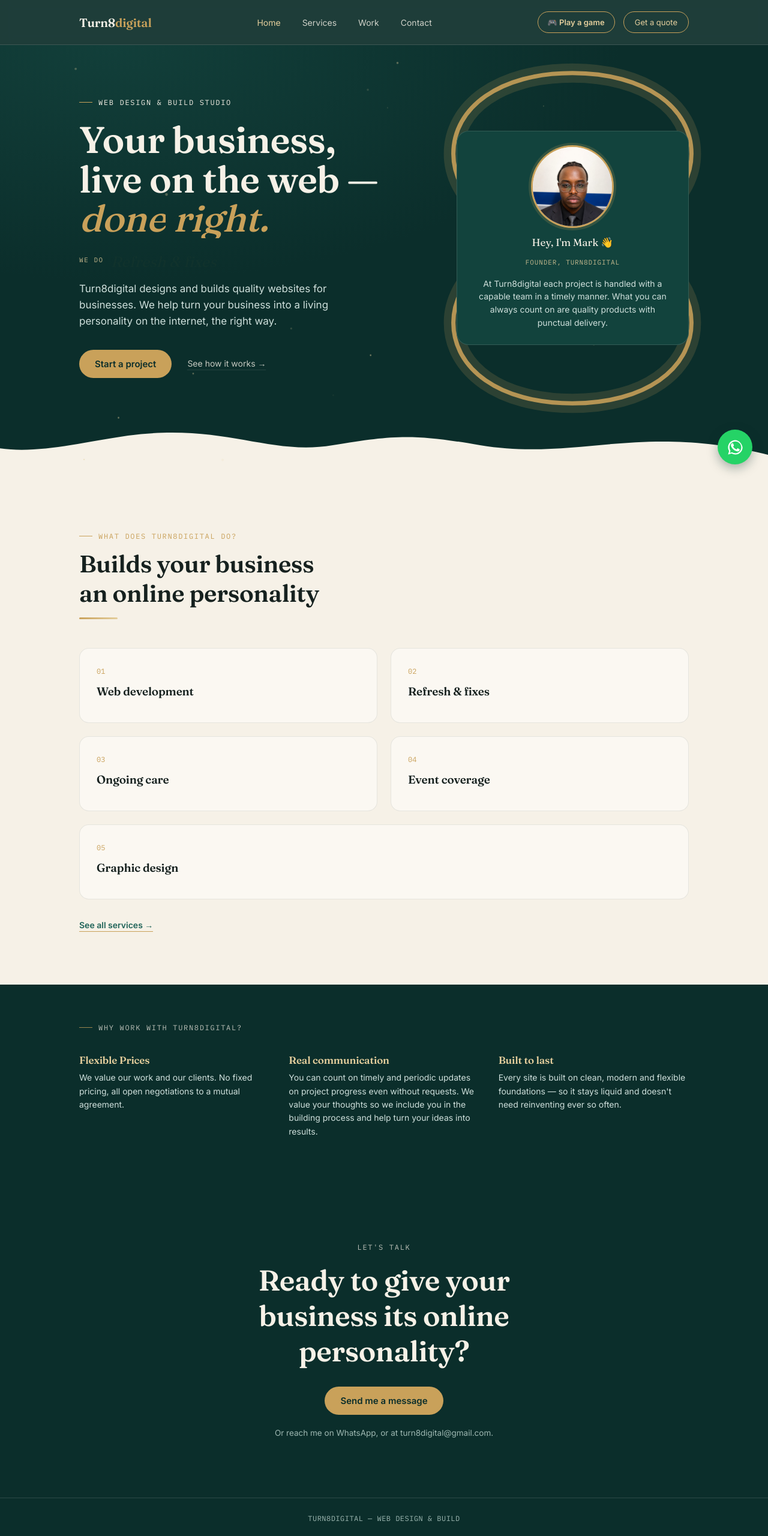
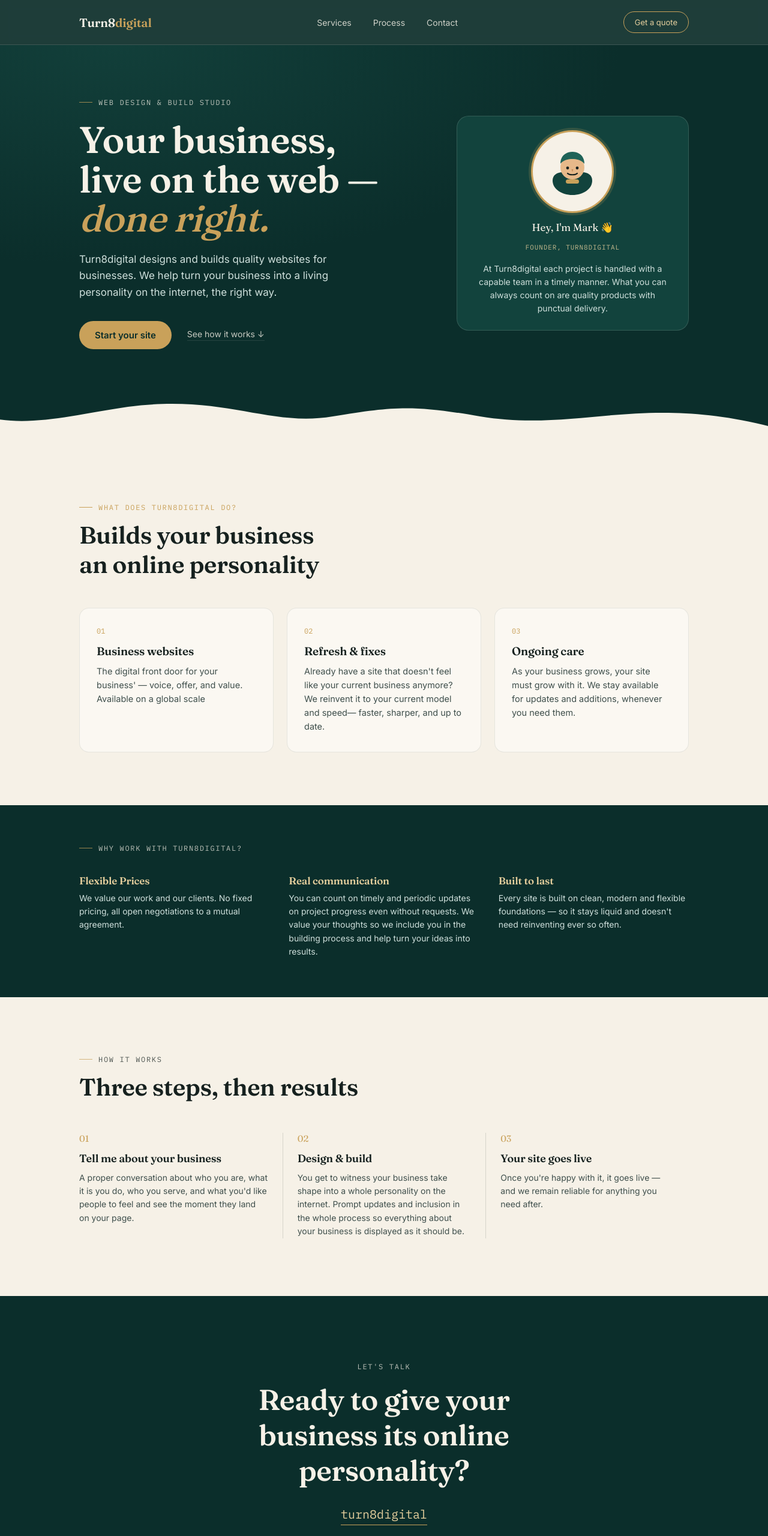
Before and after one commit to markbet2224-stack/Turn8digital, a website: page index.html in a window 1280 px wide. Shown: the top 2560 px of the page at 60% size. Drawn offline with Linux system fonts and the light colour scheme; no server answers.

Commit message:
Add files via upload

```diff
--- a/index.html
+++ b/index.html
@@ -4,59 +4,339 @@
 <meta charset="UTF-8">
 <meta name="viewport" content="width=device-width, initial-scale=1.0">
 <title>Turn8digital — Web design & build</title>
-<meta name="description" content="Turn8digital designs and builds quality websites for local businesses, plus event photography and videography.">
-<link rel="icon" href="favicon.png" type="image/png">
-<link rel="icon" href="favicon-512.png" sizes="512x512" type="image/png">
-<link rel="apple-touch-icon" href="apple-touch-icon.png">
 <link rel="preconnect" href="https://fonts.googleapis.com">
 <link rel="preconnect" href="https://fonts.gstatic.com" crossorigin>
 <link href="https://fonts.googleapis.com/css2?family=Fraunces:opsz,wght@9..144,400;9..144,500;9..144,600;9..144,700&family=Inter:wght@400;500;600;700&family=IBM+Plex+Mono:wght@400;500&display=swap" rel="stylesheet">
-<script>document.documentElement.classList.add('js')</script>
-<link rel="stylesheet" href="styles.css">
+<style>
+  :root{
+    --teal-900:#0B2E2B;
+    --teal-700:#12433D;
+    --teal-500:#1F6358;
+    --gold-500:#C9A15A;
+    --gold-300:#E4CE9C;
+    --cream-100:#F6F1E7;
+    --cream-50:#FBF8F2;
+    --ink-900:#16211F;
+    --ink-600:#3F4F4C;
+    --line: rgba(246,241,231,0.14);
+  }
+  *{box-sizing:border-box; margin:0; padding:0;}
+  html{scroll-behavior:smooth;}
+  body{
+    background:var(--cream-100);
+    color:var(--ink-900);
+    font-family:'Inter', sans-serif;
+    -webkit-font-smoothing:antialiased;
+    overflow-x:hidden;
+  }
+  h1,h2,h3{font-family:'Fraunces', serif; font-weight:600; letter-spacing:-0.01em;}
+  em{font-style:italic; font-weight:500; color:var(--gold-500);}
+  a{color:inherit; text-decoration:none;}
+  .eyebrow{
+    font-family:'IBM Plex Mono', monospace;
+    font-size:12px;
+    letter-spacing:0.14em;
+    text-transform:uppercase;
+    opacity:0.75;
+    display:flex;
+    align-items:center;
+    gap:10px;
+  }
+  .eyebrow::before{
+    content:'';
+    width:22px; height:1px;
+    background:var(--gold-500);
+    display:inline-block;
+  }
+  .eyebrow.gold{color:var(--gold-500); opacity:1;}
+  .wrap{max-width:1080px; margin:0 auto; padding:0 32px;}
+
+  /* NAV */
+  header.nav{
+    position:sticky; top:0; z-index:50;
+    background:rgba(11,46,43,0.92);
+    backdrop-filter:blur(10px);
+    border-bottom:1px solid var(--line);
+  }
+  header.nav .wrap{
+    display:flex; align-items:center; justify-content:space-between;
+    height:74px;
+  }
+  .logo{
+    font-family:'Fraunces', serif;
+    font-weight:600;
+    font-size:20px;
+    color:var(--cream-100);
+    letter-spacing:-0.01em;
+  }
+  .logo span{color:var(--gold-500);}
+  nav.links{display:flex; gap:36px;}
+  nav.links a{
+    color:var(--cream-100);
+    font-size:14px;
+    opacity:0.82;
+    transition:opacity .2s ease;
+  }
+  nav.links a:hover{opacity:1;}
+  .btn-ghost{
+    border:1px solid var(--gold-500);
+    color:var(--gold-300);
+    font-size:13px;
+    padding:9px 18px;
+    border-radius:999px;
+    transition:background .2s ease, color .2s ease;
+    white-space:nowrap;
+  }
+  .btn-ghost:hover{background:var(--gold-500); color:var(--teal-900);}
+
+  /* HERO */
+  .hero{
+    background:radial-gradient(120% 100% at 15% 0%, #123f3a 0%, var(--teal-900) 55%);
+    color:var(--cream-100);
+    padding:88px 0 0;
+    position:relative;
+  }
+  .hero .wrap{
+    display:grid;
+    grid-template-columns:1.2fr 0.8fr;
+    gap:48px;
+    align-items:center;
+    padding-bottom:64px;
+  }
+  .hero-copy h1{
+    font-size:clamp(38px, 5.4vw, 62px);
+    line-height:1.06;
+    margin:22px 0 22px;
+  }
+  .hero-copy p.sub{
+    font-size:17px;
+    line-height:1.6;
+    color:#CFE0DC;
+    max-width:46ch;
+    margin-bottom:34px;
+  }
+  .hero-cta{display:flex; align-items:center; gap:26px; flex-wrap:wrap;}
+  .btn-primary{
+    background:var(--gold-500);
+    color:var(--teal-900);
+    font-weight:600;
+    font-size:15px;
+    padding:14px 26px;
+    border-radius:999px;
+    display:inline-flex;
+    transition:transform .2s ease, background .2s ease;
+  }
+  .btn-primary:hover{background:var(--gold-300); transform:translateY(-1px);}
+  .btn-text{
+    font-size:14px;
+    color:var(--cream-100);
+    opacity:0.8;
+    border-bottom:1px solid var(--line);
+    padding-bottom:2px;
+  }
+  .btn-text:hover{opacity:1;}
+
+  /* AVATAR / TRUST CARD */
+  .avatar-card{
+    background:var(--teal-700);
+    border:1px solid var(--line);
+    border-radius:20px;
+    padding:26px;
+    display:flex;
+    flex-direction:column;
+    align-items:center;
+    text-align:center;
+    gap:16px;
+  }
+  .avatar-ring{
+    width:132px; height:132px;
+    border-radius:50%;
+    background:var(--cream-100);
+    display:flex; align-items:center; justify-content:center;
+    box-shadow:0 0 0 3px var(--gold-500), 0 0 0 7px rgba(201,161,90,0.18);
+  }
+  .avatar-card .name{font-family:'Fraunces', serif; font-size:17px; color:var(--cream-100);}
+  .avatar-card .role{font-family:'IBM Plex Mono', monospace; font-size:11px; letter-spacing:0.08em; text-transform:uppercase; color:var(--gold-300); opacity:0.85;}
+  .avatar-card .quote{font-size:14px; line-height:1.55; color:#CFE0DC; padding-top:2px;}
+
+  /* infinity divider */
+  .divider{
+    width:100%;
+    display:block;
+    line-height:0;
+  }
+
+  /* SERVICES */
+  .services{padding:96px 0 88px;}
+  .services h2{
+    font-size:clamp(28px, 3.6vw, 40px);
+    max-width:16ch;
+    margin:14px 0 48px;
+    color:var(--ink-900);
+  }
+  .grid{
+    display:grid;
+    grid-template-columns:repeat(3, 1fr);
+    gap:22px;
+  }
+  .card{
+    background:var(--cream-50);
+    border:1px solid rgba(22,33,31,0.09);
+    border-radius:16px;
+    padding:30px 28px;
+    transition:border-color .2s ease, transform .2s ease;
+  }
+  .card:hover{border-color:var(--gold-500); transform:translateY(-2px);}
+  .card .num{
+    font-family:'IBM Plex Mono', monospace;
+    font-size:12px;
+    color:var(--gold-500);
+    margin-bottom:14px;
+    display:block;
+  }
+  .card h3{font-size:19px; margin-bottom:10px; color:var(--ink-900); font-weight:600;}
+  .card p{font-size:14.5px; line-height:1.6; color:var(--ink-600);}
+
+  /* TRUST STRIP */
+  .trust{
+    background:var(--teal-900);
+    color:var(--cream-100);
+    padding:64px 0;
+  }
+  .trust-grid{
+    display:grid;
+    grid-template-columns:repeat(3, 1fr);
+    gap:32px;
+  }
+  .trust-item h3{
+    font-size:17px;
+    color:var(--gold-300);
+    margin-bottom:8px;
+    font-family:'Fraunces', serif;
+    font-weight:600;
+  }
+  .trust-item p{font-size:14px; line-height:1.6; color:#CFE0DC;}
+
+  /* PROCESS */
+  .process{padding:96px 0 96px; background:var(--cream-100);}
+  .process h2{
+    font-size:clamp(28px, 3.6vw, 40px);
+    max-width:20ch;
+    margin:14px 0 52px;
+  }
+  .steps{
+    list-style:none;
+    display:grid;
+    grid-template-columns:repeat(3, 1fr);
+    gap:0;
+    position:relative;
+  }
+  .steps li{
+    position:relative;
+    padding:0 24px 0 0;
+    border-left:1px solid rgba(22,33,31,0.14);
+    padding-left:24px;
+  }
+  .steps li:first-child{border-left:none; padding-left:0;}
+  .steps .step-num{
+    font-family:'Fraunces', serif;
+    font-size:15px;
+    color:var(--gold-500);
+    display:block;
+    margin-bottom:12px;
+  }
+  .steps h3{font-size:18px; margin-bottom:10px; font-weight:600;}
+  .steps p{font-size:14px; line-height:1.6; color:var(--ink-600);}
+
+  /* CONTACT */
+  .contact{
+    background:var(--teal-900);
+    color:var(--cream-100);
+    padding:110px 0 100px;
+    text-align:center;
+  }
+  .contact .eyebrow{justify-content:center;}
+  .contact .eyebrow::before{display:none;}
+  .contact h2{
+    font-size:clamp(30px, 5vw, 48px);
+    max-width:18ch;
+    margin:18px auto 30px;
+  }
+  .email-link{
+    font-family:'IBM Plex Mono', monospace;
+    font-size:clamp(16px, 2.4vw, 20px);
+    color:var(--gold-300);
+    border-bottom:1px solid var(--gold-500);
+    padding-bottom:4px;
+    transition:color .2s ease;
+  }
+  .email-link:hover{color:var(--gold-500);}
+  .contact .note{margin-top:22px; font-size:13.5px; color:#9EB8B2;}
+
+  footer{
+    background:var(--teal-900);
+    border-top:1px solid var(--line);
+    padding:26px 0;
+    text-align:center;
+  }
+  footer p{
+    font-family:'IBM Plex Mono', monospace;
+    font-size:12px;
+    color:#9EB8B2;
+    letter-spacing:0.04em;
+  }
+
+  @media (max-width:820px){
+    .hero .wrap{grid-template-columns:1fr; padding-bottom:48px;}
+    .avatar-card{max-width:280px; margin:0 auto;}
+    .grid{grid-template-columns:1fr;}
+    .trust-grid{grid-template-columns:1fr; gap:26px;}
+    .steps{grid-template-columns:1fr; gap:28px;}
+    .steps li{border-left:none; padding-left:0; border-top:1px solid rgba(22,33,31,0.14); padding-top:22px;}
+    .steps li:first-child{border-top:none; padding-top:0;}
+    nav.links{display:none;}
+  }
+</style>
 </head>
-<body class="home">
+<body>
 
 <header class="nav">
   <div class="wrap">
-    <a class="logo" href="index.html">Turn8<span>digital</span></a>
-    <nav class="links" id="siteNav">
-      <a href="index.html">Home</a>
-      <a href="services.html">Services</a>
-      <a href="work.html">Work</a>
-      <a href="contact.html">Contact</a>
+    <div class="logo">Turn8<span>digital</span></div>
+    <nav class="links">
+      <a href="#services">Services</a>
+      <a href="#process">Process</a>
+      <a href="#contact">Contact</a>
     </nav>
-    <div class="nav-actions">
-      <button class="btn-game" id="openGameBtn" aria-haspopup="dialog">🎮 Play a game</button>
-      <a class="btn-ghost" href="contact.html">Get a quote</a>
-      <button class="nav-toggle" id="navToggle" aria-label="Menu" aria-expanded="false" aria-controls="siteNav">☰</button>
-    </div>
+    <a class="btn-ghost" href="mailto:turn8digital@gmail.com">Get a quote</a>
   </div>
 </header>
+
 <section class="hero">
-  <canvas class="dust" aria-hidden="true"></canvas>
   <div class="wrap">
-    <svg class="eight" viewBox="0 0 200 200" aria-hidden="true" focusable="false">
-      <defs><radialGradient id="flareG"><stop offset="0" stop-color="#F3E3B8" stop-opacity="0.95"/><stop offset="0.45" stop-color="#C9A15A" stop-opacity="0.45"/><stop offset="1" stop-color="#C9A15A" stop-opacity="0"/></radialGradient></defs>
-      <path class="glow" pathLength="1" d="M100,100 C60,100 38,78 38,56 C38,32 62,14 100,14 C138,14 162,32 162,56 C162,78 140,100 100,100 C60,100 38,122 38,144 C38,168 62,186 100,186 C138,186 162,168 162,144 C162,122 140,100 100,100 Z"/>
-      <path class="line" pathLength="1" d="M100,100 C60,100 38,78 38,56 C38,32 62,14 100,14 C138,14 162,32 162,56 C162,78 140,100 100,100 C60,100 38,122 38,144 C38,168 62,186 100,186 C138,186 162,168 162,144 C162,122 140,100 100,100 Z"/>
-      <path class="spark-glow" pathLength="1" d="M100,100 C60,100 38,78 38,56 C38,32 62,14 100,14 C138,14 162,32 162,56 C162,78 140,100 100,100 C60,100 38,122 38,144 C38,168 62,186 100,186 C138,186 162,168 162,144 C162,122 140,100 100,100 Z"/>
-      <path class="spark" pathLength="1" d="M100,100 C60,100 38,78 38,56 C38,32 62,14 100,14 C138,14 162,32 162,56 C162,78 140,100 100,100 C60,100 38,122 38,144 C38,168 62,186 100,186 C138,186 162,168 162,144 C162,122 140,100 100,100 Z"/>
-      <circle class="flare" cx="100" cy="100" r="26" fill="url(#flareG)"/>
-    </svg>
     <div class="hero-copy">
       <p class="eyebrow">Web design & build studio</p>
       <h1>Your business,<br>live on the web —<br><em>done right.</em></h1>
-      <p class="rotator"><span class="rot-label" aria-hidden="true">We do</span><span class="rot-words" data-words="Web development|Refresh &amp; fixes|Ongoing care|Event coverage|Graphic design" aria-hidden="true">Web development</span><span class="sr-only">We do web development, refresh and fixes, ongoing care, event coverage and graphic design.</span></p>
       <p class="sub">Turn8digital designs and builds quality websites for businesses. We help turn your business into a living personality on the internet, the right way.</p>
       <div class="hero-cta">
-        <a class="btn-primary" href="contact.html">Start a project</a>
-        <a class="btn-text" href="services.html#process">See how it works →</a>
+        <a class="btn-primary" href="mailto:turn8digital@gmail.com">Start your site</a>
+        <a class="btn-text" href="#process">See how it works ↓</a>
       </div>
     </div>
 
     <div class="avatar-card">
       <div class="avatar-ring">
-        <img src="mark-portrait.jpg" alt="Mark, founder of Turn8digital">
+        <svg width="90" height="90" viewBox="0 0 90 90" fill="none" xmlns="http://www.w3.org/2000/svg">
+          <circle cx="45" cy="45" r="45" fill="#F6F1E7"/>
+          <path d="M45 84C63 84 78 74 78 60C78 51 71 46 61 46H29C19 46 12 51 12 60C12 74 27 84 45 84Z" fill="#12433D"/>
+          <circle cx="45" cy="38" r="20" fill="#E7B98A"/>
+          <path d="M25 32C25 20 33 12 45 12C57 12 65 20 65 32C65 32 60 24 45 24C30 24 25 32 25 32Z" fill="#1F6358"/>
+          <circle cx="37" cy="39" r="2.4" fill="#16211F"/>
+          <circle cx="53" cy="39" r="2.4" fill="#16211F"/>
+          <path d="M37 48C40 51 50 51 53 48" stroke="#16211F" stroke-width="2.2" stroke-linecap="round" fill="none"/>
+          <path d="M45 46 L43.4 41 L46.6 41 Z" fill="#C98F5E"/>
+          <rect x="34" y="58" width="22" height="7" rx="3.5" fill="#C9A15A"/>
+        </svg>
       </div>
       <div class="name">Hey, I'm Mark 👋</div>
       <div class="role">Founder, Turn8digital</div>
@@ -74,22 +354,22 @@
     <p class="eyebrow gold">What does Turn8digital do?</p>
     <h2>Builds your business an online personality</h2>
     <div class="grid">
-      <a class="card" href="services.html#web"><span class="num">01</span><h3>Web development</h3></a>
-      <a class="card" href="services.html#refresh"><span class="num">02</span><h3>Refresh &amp; fixes</h3></a>
-      <a class="card" href="services.html#care"><span class="num">03</span><h3>Ongoing care</h3></a>
-      <a class="card" href="services.html#events"><span class="num">04</span><h3>Event coverage</h3></a>
-      <a class="card" href="services.html#design"><span class="num">05</span><h3>Graphic design</h3></a>
+      <div class="card">
+        <span class="num">01</span>
+        <h3>Business websites</h3>
+        <p>The digital front door for your business' — voice, offer, and value. Available on a global scale</p>
+      </div>
+      <div class="card">
+        <span class="num">02</span>
+        <h3>Refresh & fixes</h3>
+        <p>Already have a site that doesn't feel like your current business anymore? We reinvent it to your current model and speed— faster, sharper, and up to date.</p>
+      </div>
+      <div class="card">
+        <span class="num">03</span>
+        <h3>Ongoing care</h3>
+        <p>As your business grows, your site must grow with it. We stay available for updates and additions, whenever you need them.</p>
+      </div>
     </div>
-    <a class="more-link" href="services.html">See all services →</a>
-  </div>
-</section>
-
-<section class="fresh" id="fresh" hidden>
-  <div class="wrap">
-    <p class="eyebrow gold">Fresh from the studio</p>
-    <h2>Recent projects</h2>
-    <div class="recent-grid" id="freshGrid"></div>
-    <a class="more-link" href="work.html">See all work →</a>
   </div>
 </section>
 
@@ -113,12 +393,36 @@
   </div>
 </section>
 
-<section class="contact">
+<section class="process" id="process">
+  <div class="wrap">
+    <p class="eyebrow">How it works</p>
+    <h2>Three steps, then results</h2>
+    <ol class="steps">
+      <li>
+        <span class="step-num">01</span>
+        <h3>Tell me about your business</h3>
+        <p>A proper conversation about who you are, what it is you do, who you serve, and what you'd like people to feel and see the moment they land on your page.</p>
+      </li>
+      <li>
+        <span class="step-num">02</span>
+        <h3>Design & build</h3>
+        <p>You get to witness your business take shape into a whole personality on the internet. Prompt updates and inclusion in the whole process so everything about your business is displayed as it should be.</p>
+      </li>
+      <li>
+        <span class="step-num">03</span>
+        <h3>Your site goes live</h3>
+        <p>Once you're happy with it, it goes live — and we remain reliable for anything you need after.</p>
+      </li>
+    </ol>
+  </div>
+</section>
+
+<section class="contact" id="contact">
   <div class="wrap">
     <p class="eyebrow">Let's talk</p>
     <h2>Ready to give your business its online personality?</h2>
-    <a class="btn-primary" href="contact.html">Send me a message</a>
-    <p class="note">Or reach me on WhatsApp, or at turn8digital@gmail.com.</p>
+    <a class="email-link" href="mailto:turn8digital@gmail.com">turn8digital</a>
+    <p class="note">Shoot us an email.</p>
   </div>
 </section>
 
@@ -126,14 +430,5 @@
   <p>TURN8DIGITAL — WEB DESIGN & BUILD</p>
 </footer>
 
-<a class="whatsapp-float" href="https://wa.me/254768633370" target="_blank" rel="noopener" aria-label="Chat with Turn8digital on WhatsApp">
-  <svg viewBox="0 0 24 24" fill="none" xmlns="http://www.w3.org/2000/svg">
-    <path d="M17.472 14.382c-.297-.149-1.758-.868-2.03-.967-.273-.099-.471-.148-.67.15-.197.297-.767.966-.94 1.164-.173.199-.347.223-.644.075-.297-.15-1.255-.463-2.39-1.475-.883-.788-1.48-1.761-1.653-2.059-.173-.297-.018-.458.13-.606.134-.133.298-.347.446-.52.149-.174.198-.298.298-.497.099-.198.05-.371-.025-.52-.075-.149-.669-1.612-.916-2.207-.242-.579-.487-.5-.669-.51-.173-.008-.371-.01-.57-.01-.198 0-.52.074-.792.372-.272.297-1.04 1.016-1.04 2.479 0 1.462 1.065 2.875 1.213 3.074.149.198 2.096 3.2 5.077 4.487.709.306 1.262.489 1.694.625.712.227 1.36.195 1.872.118.571-.085 1.758-.719 2.006-1.413.248-.694.248-1.29.173-1.413-.074-.124-.272-.198-.57-.347z" fill="#fff"/>
-    <path d="M12.01 2C6.486 2 2 6.486 2 12.01c0 1.85.5 3.63 1.446 5.19L2 22l4.94-1.42a9.96 9.96 0 0 0 5.07 1.39h.004c5.524 0 10.01-4.486 10.01-10.01C21.02 6.487 16.534 2 12.01 2zm0 18.13h-.003a8.13 8.13 0 0 1-4.15-1.135l-.298-.177-3.05.876.85-2.98-.194-.306a8.1 8.1 0 0 1-1.24-4.34c0-4.49 3.654-8.14 8.145-8.14 4.49 0 8.14 3.653 8.14 8.14 0 4.49-3.653 8.145-8.14 8.145z" fill="#fff"/>
-  </svg>
-</a>
-
-<script src="site.js"></script>
-<script src="games.js"></script>
 </body>
 </html>
```
